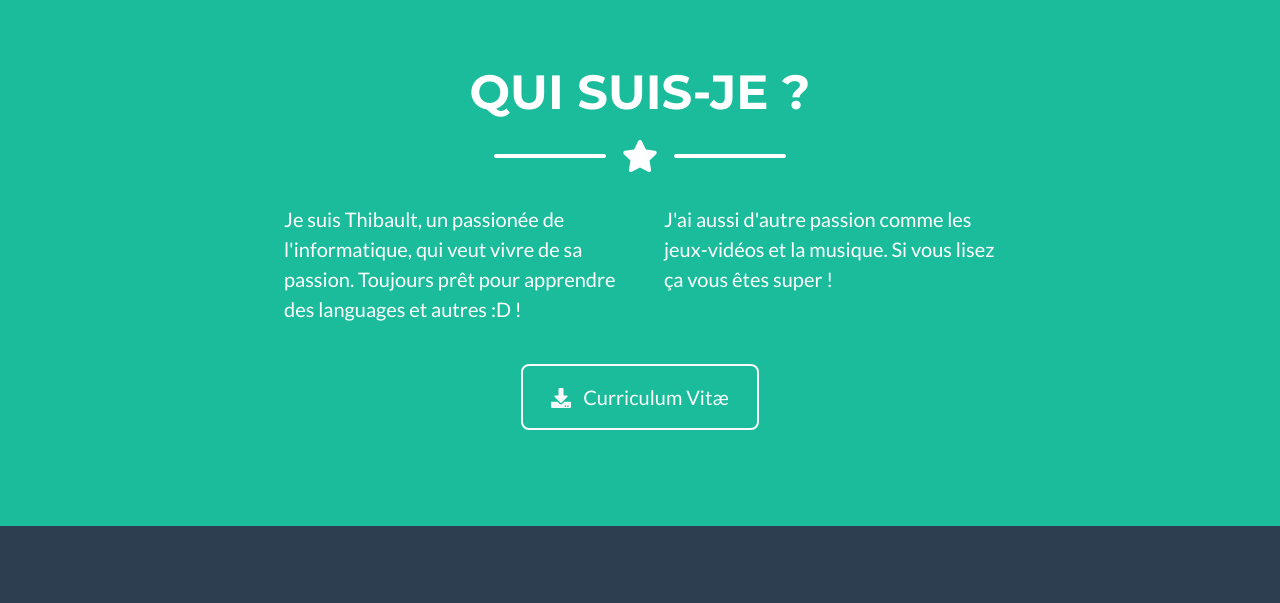
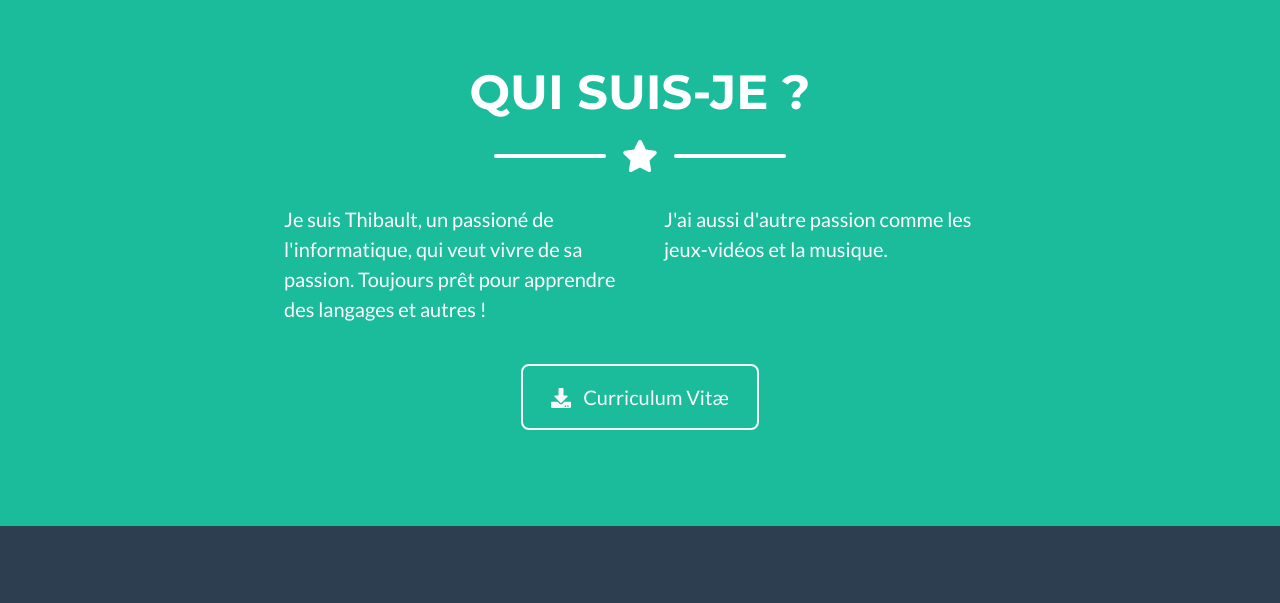
Before and after one commit to SirHautDeFraise/portfolio, a plain HTML site: page index.html in a window 1280 px wide. Shown: the part 1658-2261 px from the top of the page. Drawn offline with nearby package versions, Linux system fonts and the light colour scheme.

Commit message:
Correction

```diff
--- a/index.html
+++ b/index.html
@@ -36,7 +36,7 @@
                     <li class="nav-item mx-0 mx-lg-1"><a class="nav-link py-3 px-0 px-lg-3 rounded js-scroll-trigger"
                             href="#portfolio">Portfolio</a></li>
                     <li class="nav-item mx-0 mx-lg-1"><a class="nav-link py-3 px-0 px-lg-3 rounded js-scroll-trigger"
-                            href="#about">About</a></li>
+                            href="#about">Moi</a></li>
                 </ul>
             </div>
         </div>
@@ -154,14 +154,12 @@
             <!-- About Section Content-->
             <div class="row">
                 <div class="col-lg-4 ml-auto">
-                    <p class="lead">Je suis Thibault, un passionée de l'informatique, qui veut vivre de sa passion.
-                        Toujours prêt pour apprendre des languages et autres :D !
+                    <p class="lead">Je suis Thibault, un passioné de l'informatique, qui veut vivre de sa passion.
+                        Toujours prêt pour apprendre des langages et autres !
                     </p>
                 </div>
                 <div class="col-lg-4 mr-auto">
-                    <p class="lead">J'ai aussi d'autre passion comme les jeux-vidéos et la musique. Si vous lisez ça
-                        vous
-                        êtes super !
+                    <p class="lead">J'ai aussi d'autre passion comme les jeux-vidéos et la musique.
                     </p>
                 </div>
             </div>
```
